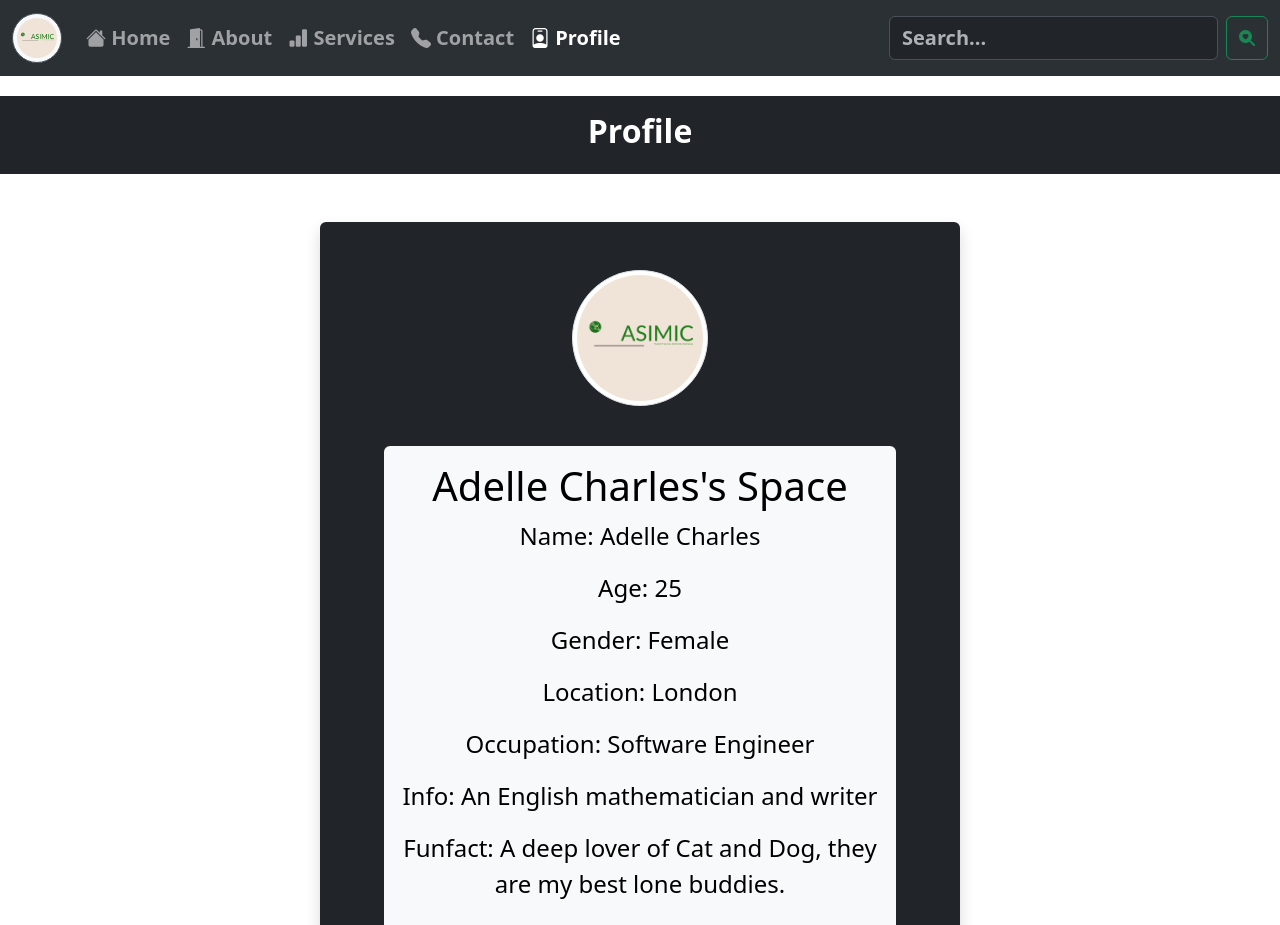
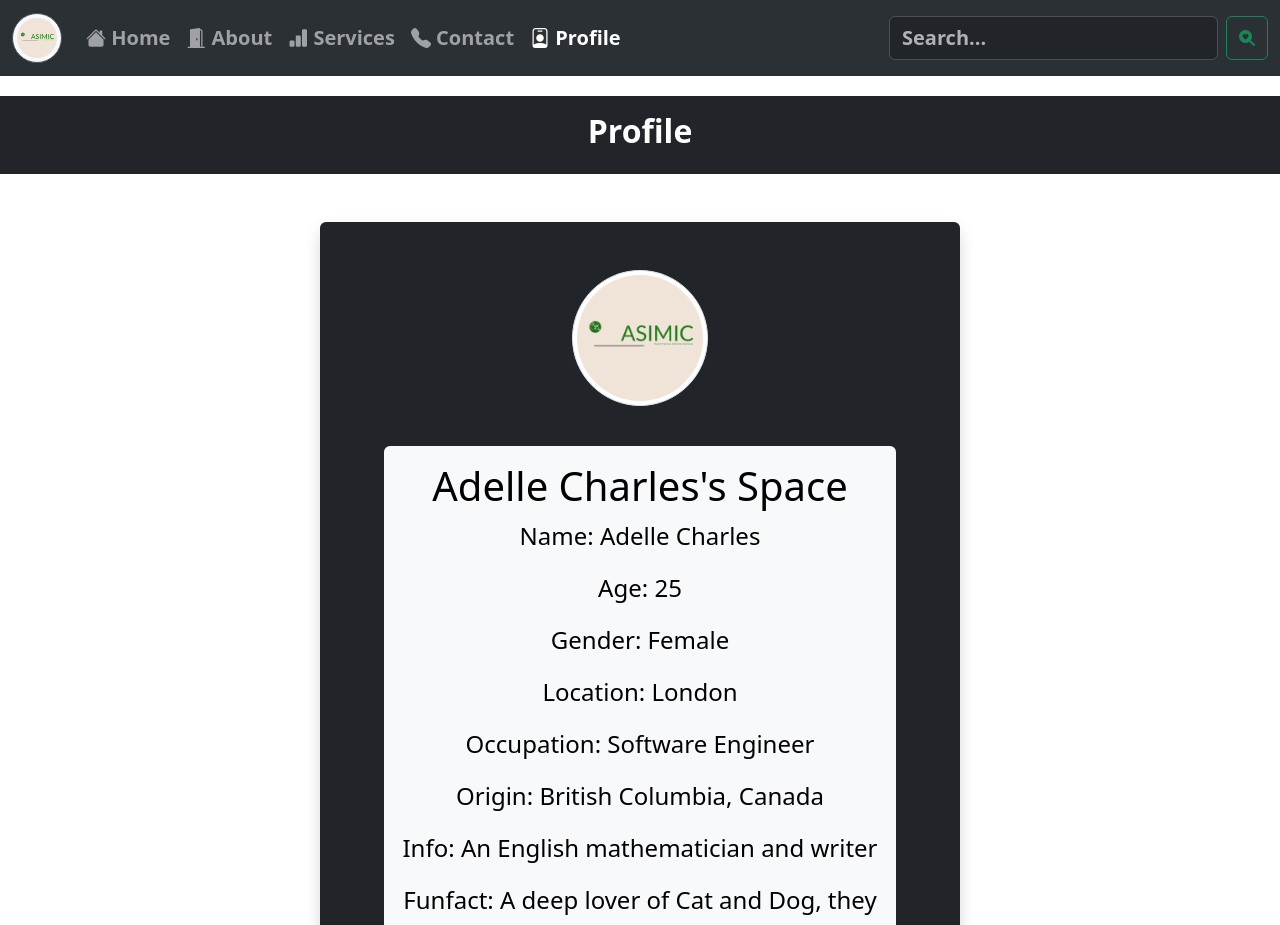
Before and after one commit to Asimic-James/Company-Site, a React (Vite) app: page /profile in a window 1280 px wide. Shown: the top 925 px of the page. Built offline with nearby package versions, Linux system fonts and the light colour scheme.

Commit message:
first commit

```diff
--- a/src/App.jsx
+++ b/src/App.jsx
@@ -23,7 +23,7 @@ export default function App() {
         </div>
         <hr className="mt-2 pt-2 bg-dark"/>
         <Footer />
-    </Router>
+      </Router>
     </div>
   );
 }
--- a/src/Components/ContactUs.jsx
+++ b/src/Components/ContactUs.jsx
@@ -147,6 +147,7 @@ export default function ContactUs() {
                   <div className="blockquote-footer">Someone famous in <cite title="Asimic Technologies">- Ralph Waldo Emerson</cite></div>
                 </blockquote>
             </div>
+
         </div>
         </>
     );
--- a/src/Components/Navbar.jsx
+++ b/src/Components/Navbar.jsx
@@ -34,7 +34,8 @@ export default function Navbar() {
               <li key={label} className="nav-item">
                 <Link to={path} className={`nav-link ${window.location.pathname === path ? 'active' : ''} ${icon}`} onClick={()=>{setActiveLink(path);
                   console.log(activeLink);
-                }}><span> {label}</span></Link>
+                  }}><span> {label} </span>
+                </Link>
               </li>
             ))}
           </ul>
--- a/src/Components/PageBanner.jsx
+++ b/src/Components/PageBanner.jsx
@@ -1,5 +1,4 @@
 import React from 'react'
-
 const PageBanner = ({ title }) => {
   return (
     <div className="page-banner bg-dark d-flex justify-content-center align-items-center p-3 ">
--- a/src/Components/Profile.jsx
+++ b/src/Components/Profile.jsx
@@ -1,7 +1,6 @@
 import React from 'react';
 import userIcon from '../assets/ASIMIC.png';
 import PageBanner from './PageBanner';
-
 export default function Profile() {
 
   const person = {
@@ -10,6 +9,7 @@ export default function Profile() {
     gender: 'Female',
     location: 'London',
     occupation: 'Software Engineer',
+    origin: 'British Columbia, Canada',
     info: 'An English mathematician and writer',
     funfact: 'A deep lover of Cat and Dog, they are my best lone buddies.'
   };
```
